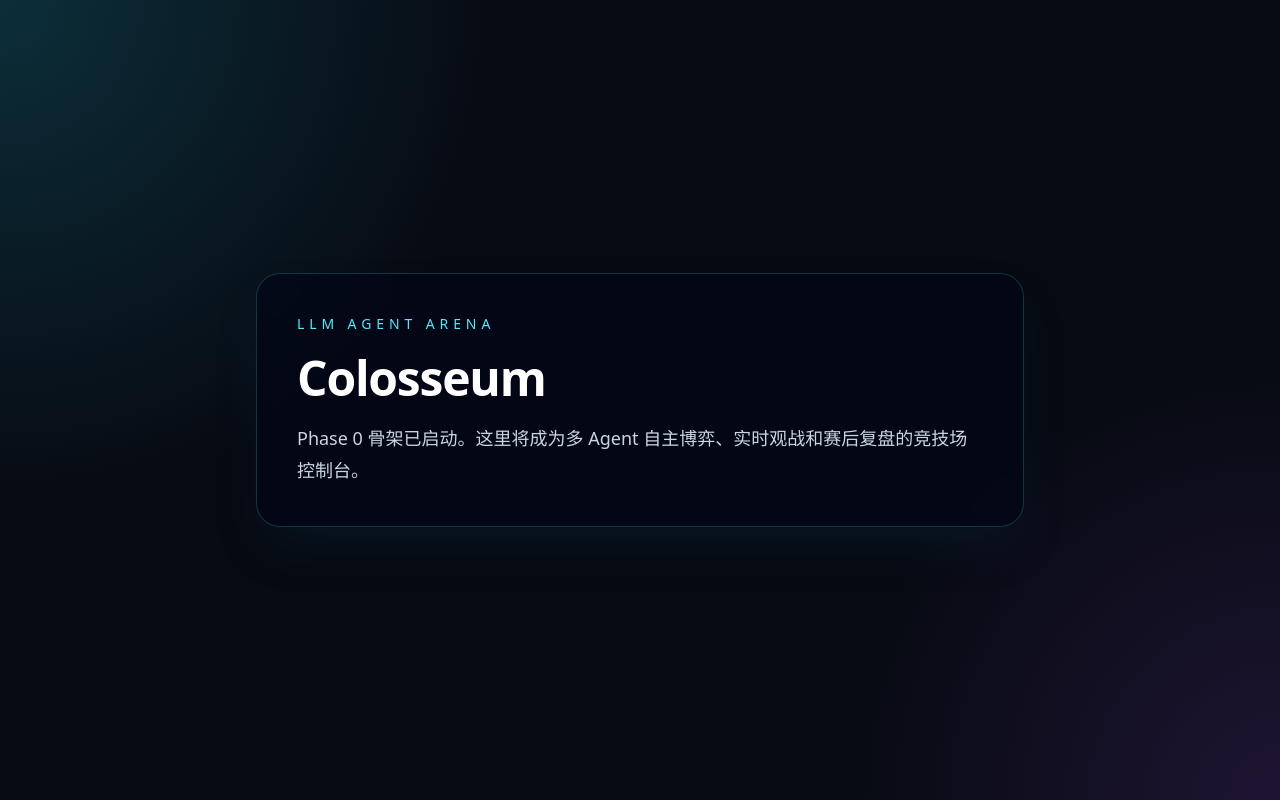
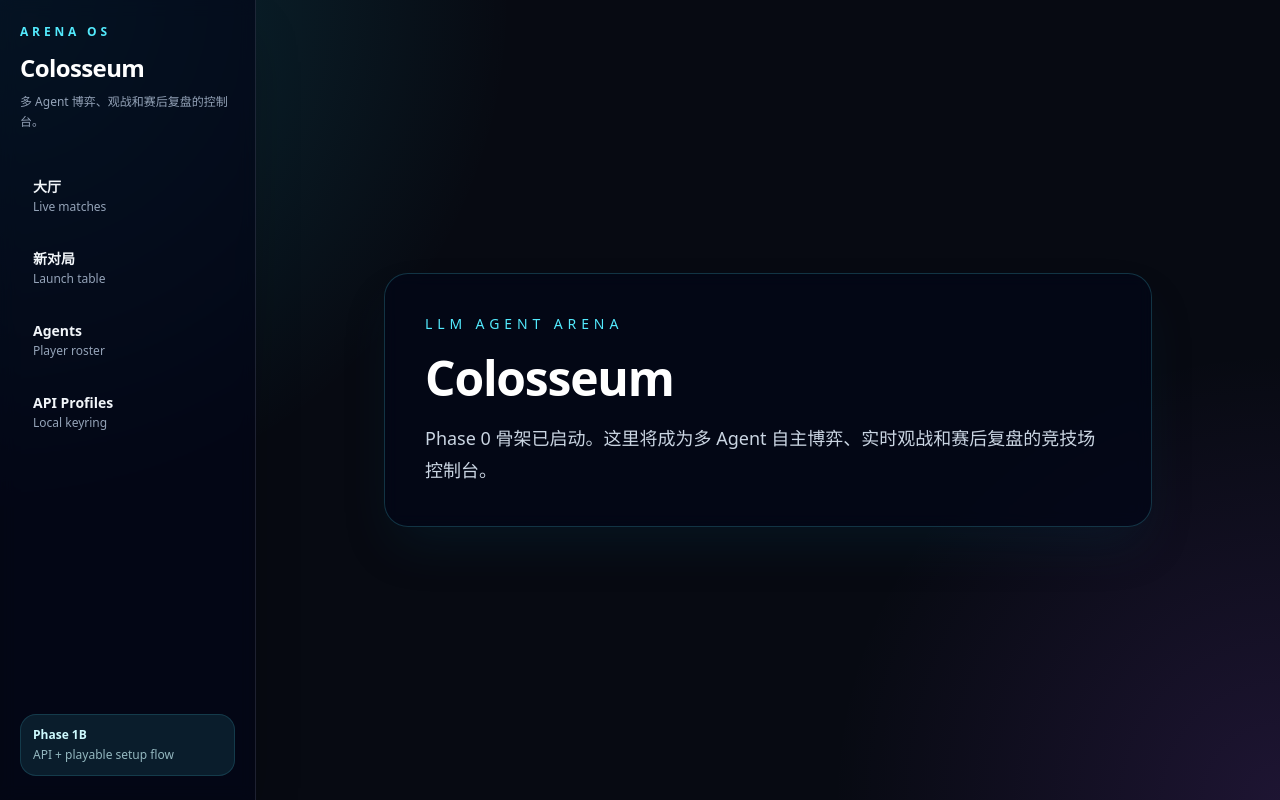
Before and after one commit to Piaoxuemoli/Colosseum, a Next.js app: page / in a window 1280 px wide. Built offline with nearby package versions, Linux system fonts and the light colour scheme.

Commit message:
feat(p1b): add arena sidebar layout

```diff
--- a/app/layout.tsx
+++ b/app/layout.tsx
@@ -1,5 +1,6 @@
 import type { Metadata } from 'next'
 import './globals.css'
+import { Sidebar } from '@/components/layout/Sidebar'
 
 export const metadata: Metadata = {
   title: 'Colosseum',
@@ -13,7 +14,12 @@ export default function RootLayout({
 }>) {
   return (
     <html lang="zh-CN">
-      <body>{children}</body>
+      <body>
+        <div className="flex min-h-screen">
+          <Sidebar />
+          <main className="min-w-0 flex-1">{children}</main>
+        </div>
+      </body>
     </html>
   )
 }
--- /dev/null
+++ b/components/layout/Sidebar.tsx
@@ -0,0 +1,40 @@
+import Link from 'next/link'
+
+const NAV = [
+  { href: '/', label: '大厅', hint: 'Live matches' },
+  { href: '/matches/new', label: '新对局', hint: 'Launch table' },
+  { href: '/agents', label: 'Agents', hint: 'Player roster' },
+  { href: '/profiles', label: 'API Profiles', hint: 'Local keyring' },
+]
+
+export function Sidebar() {
+  return (
+    <aside className="sticky top-0 hidden h-screen w-64 shrink-0 border-r border-border bg-slate-950/65 px-5 py-6 shadow-2xl shadow-black/30 backdrop-blur md:flex md:flex-col">
+      <div className="mb-8">
+        <div className="text-xs font-semibold uppercase tracking-[0.32em] text-cyan-300">Arena OS</div>
+        <h1 className="mt-3 text-2xl font-black tracking-tight text-white">Colosseum</h1>
+        <p className="mt-2 text-xs leading-5 text-muted-foreground">
+          多 Agent 博弈、观战和赛后复盘的控制台。
+        </p>
+      </div>
+
+      <nav className="flex flex-col gap-2">
+        {NAV.map((item) => (
+          <Link
+            key={item.href}
+            href={item.href}
+            className="group rounded-2xl border border-transparent px-3 py-3 transition hover:border-cyan-300/20 hover:bg-cyan-300/10"
+          >
+            <div className="text-sm font-semibold text-slate-100 group-hover:text-cyan-100">{item.label}</div>
+            <div className="mt-0.5 text-xs text-muted-foreground">{item.hint}</div>
+          </Link>
+        ))}
+      </nav>
+
+      <div className="mt-auto rounded-2xl border border-cyan-300/15 bg-cyan-300/10 p-3 text-xs text-cyan-100">
+        <div className="font-semibold">Phase 1B</div>
+        <div className="mt-1 text-cyan-100/70">API + playable setup flow</div>
+      </div>
+    </aside>
+  )
+}
```
Also changed, not shown: 2 other files (tests, documents, lock files or other folders).
